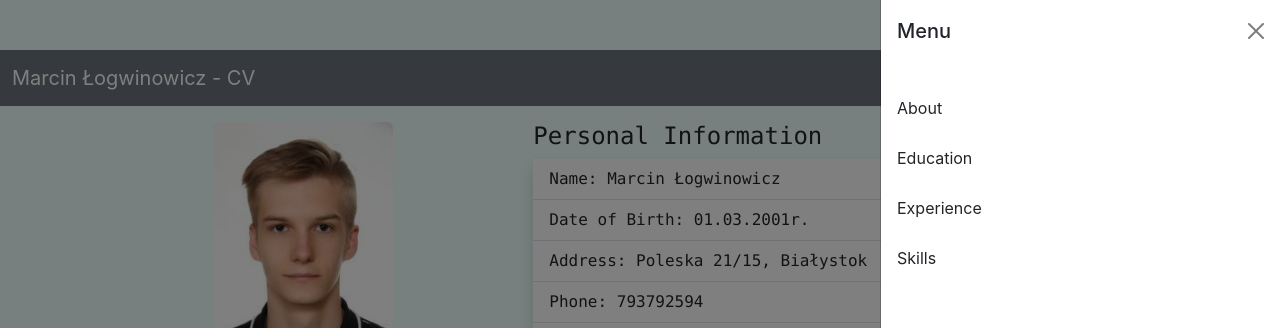
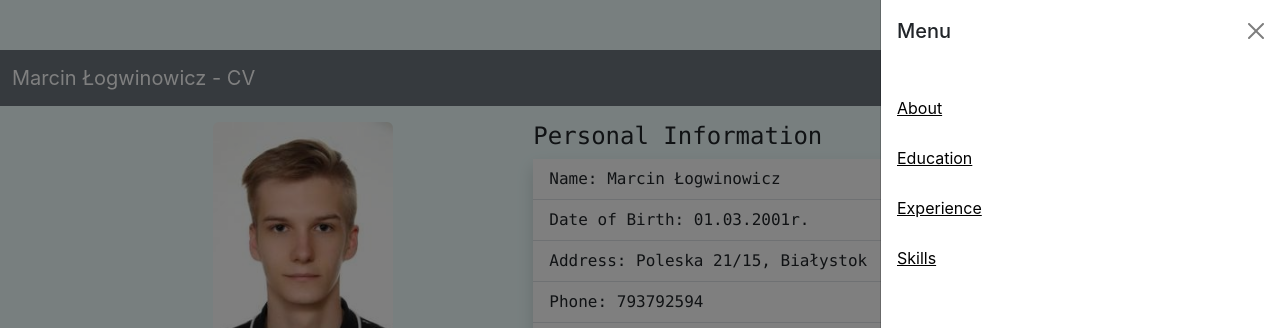
Before and after one commit to Dylaixo/ReactCV, a React (Create React App) app: page / in a window 1280 px wide. Both pictures are taken after a click on the button 1240 px from the left and 78 px from the top of the page. Shown: the top 328 px of the page. Built offline with nearby package versions, Linux system fonts and the light colour scheme.

Commit message:
scrolling to the top

```diff
--- a/src/Components/App/App.css
+++ b/src/Components/App/App.css
@@ -13,3 +13,7 @@
   margin-left: auto;
   margin-right: auto;
 }
+.scroll-to-top{
+  top: 70px !important;
+  right: 50% !important;
+}
--- a/src/Components/App/App.js
+++ b/src/Components/App/App.js
@@ -9,6 +9,7 @@ import { BrowserRouter as Router, Route, Routes } from 'react-router-dom';
 import Education from '../Education/Education';
 import Skills from '../Skills/Skills';
 import Experience from '../Experience/Experience';
+import ScrollToTop from "react-scroll-to-top";
 
 function App() {
   return (
@@ -25,7 +26,7 @@ function App() {
           <Route path='/Experience' element={<Experience/>}/>
           <Route path='/Skills' element={<Skills/>}/>
         </Routes>
-
+        <ScrollToTop/>
         <Footer/>
       </div>
     </Router>
--- a/src/Components/Navigation/Navigation.js
+++ b/src/Components/Navigation/Navigation.js
@@ -1,12 +1,10 @@
 import React from 'react'
-
-import Button from 'react-bootstrap/Button';
 import Container from 'react-bootstrap/Container';
-import Form from 'react-bootstrap/Form';
 import Nav from 'react-bootstrap/Nav';
 import Navbar from 'react-bootstrap/Navbar';
 import Offcanvas from 'react-bootstrap/Offcanvas';
 import './Navigation.css';
+import { Link } from 'react-router-dom';
 
 function Navigation() {
   return (
@@ -28,10 +26,10 @@ function Navigation() {
               </Offcanvas.Header>
               <Offcanvas.Body>
                 <Nav className="justify-content-end flex-grow-1 pe-3">
-                  <Nav.Link href="#action1">About</Nav.Link>
-                  <Nav.Link href="#action2">Education</Nav.Link>
-                  <Nav.Link href="#action2">Experience</Nav.Link>
-                  <Nav.Link href="#action2">Skills</Nav.Link>
+                <Nav.Link><Link to="/About">About</Link></Nav.Link>
+                <Nav.Link><Link to="/Education">Education</Link></Nav.Link>
+                <Nav.Link><Link to="/Experience">Experience</Link></Nav.Link>
+                <Nav.Link><Link to="/Skills">Skills</Link></Nav.Link>
                 </Nav>
               </Offcanvas.Body>
             </Navbar.Offcanvas>
```
